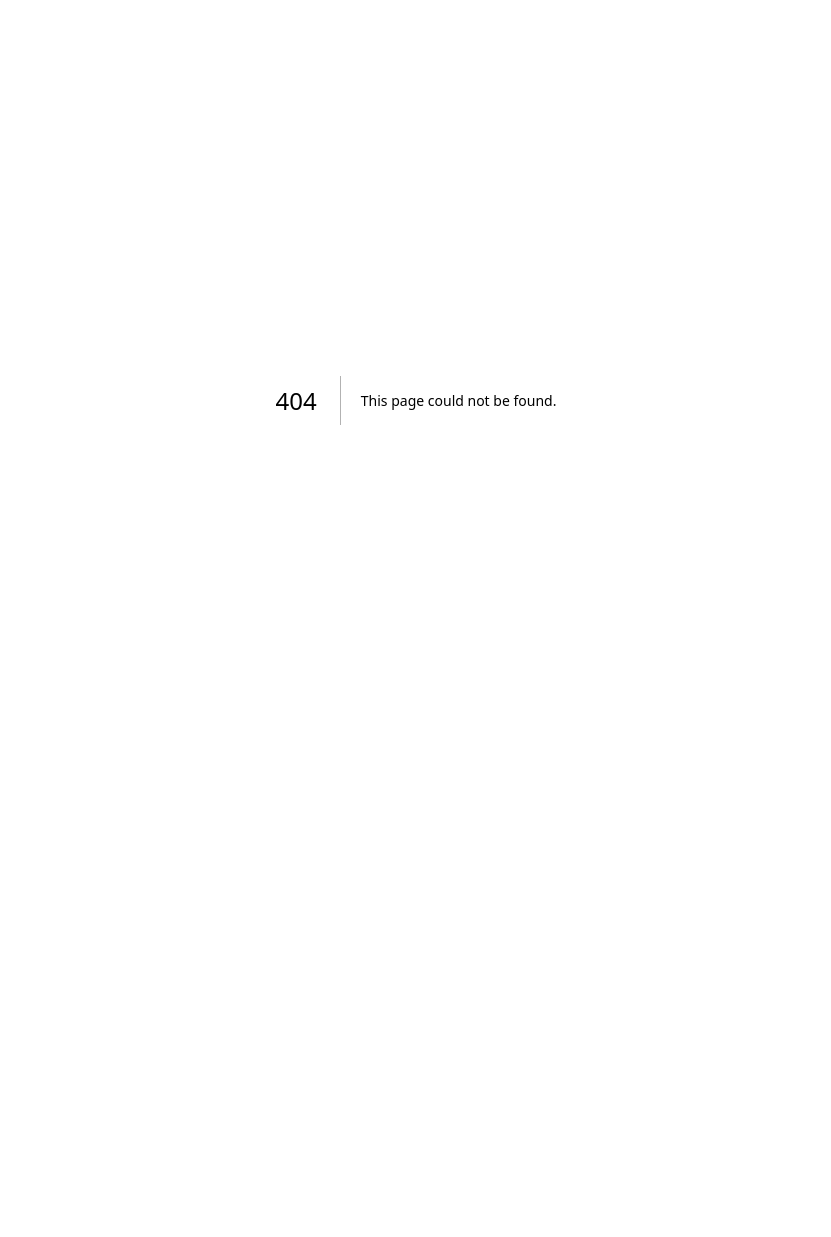
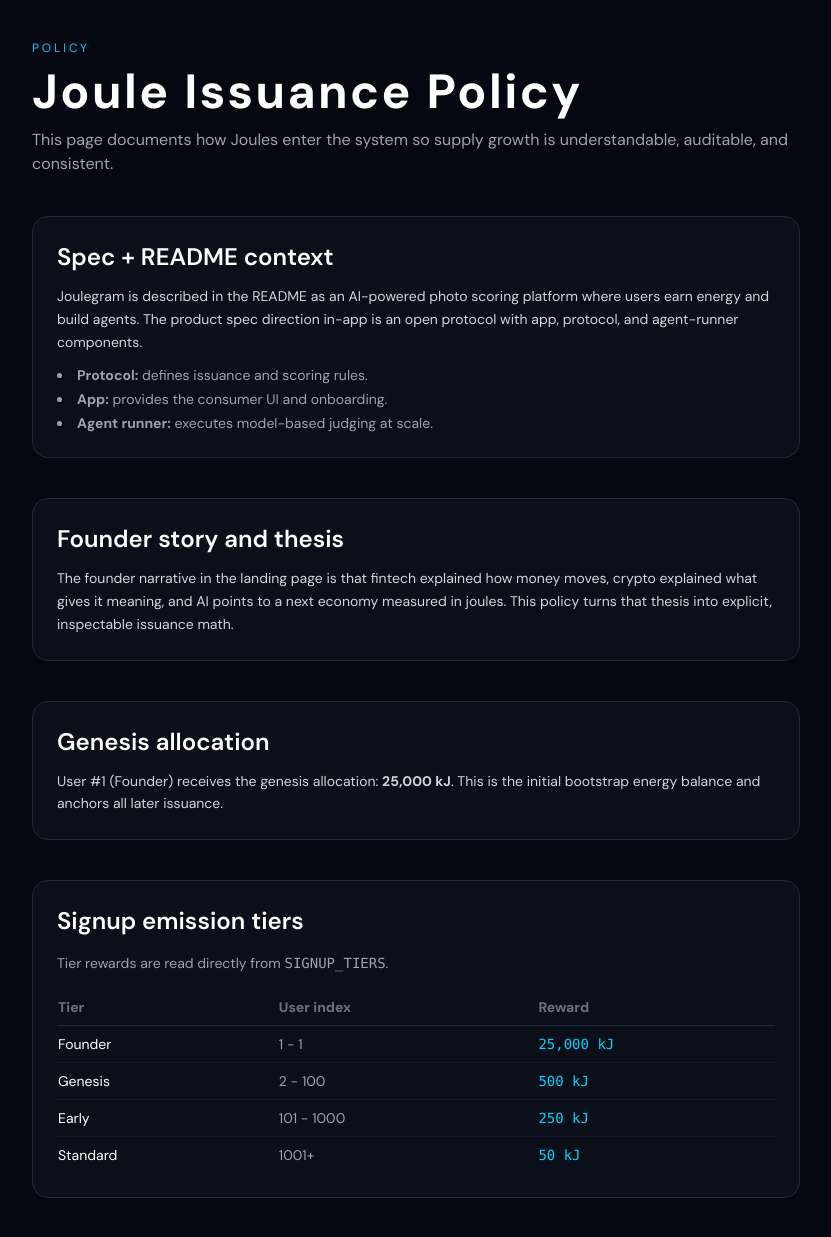
Before and after one commit to joulesgram/app, a Next.js app: page /policy in a window 1280 px wide. Before the commit this address had no page. Shown: the top 1237 px of the page, without its empty margins (224-1055 px from the left). Before the commit the page ends 800 px from the top, so only its background shows below. Built offline with nearby package versions, Linux system fonts and the light colour scheme.

Commit message:
Reapply expanded policy narrative on current baseline

```diff
--- /dev/null
+++ b/src/app/policy/page.tsx
@@ -0,0 +1,167 @@
+import Link from "next/link";
+import {
+  AGENT_CREATE_KJ,
+  GENESIS_KJ,
+  PHOTO_SCORE_KJ,
+  RATING_KJ,
+  SIGNUP_TIERS,
+} from "@/lib/constants";
+import { chainReward, fmtJ } from "@/lib/joules";
+
+const REFERRAL_LEVELS = [0, 1, 2, 3, 4, 5] as const;
+
+export default function PolicyPage() {
+  return (
+    <main className="min-h-screen bg-[#050810] text-white px-4 py-10">
+      <div className="max-w-3xl mx-auto space-y-10">
+        <header className="space-y-3">
+          <p className="text-xs uppercase tracking-[0.24em] text-[#00d4ff]">Policy</p>
+          <h1 className="text-3xl md:text-5xl font-bold tracking-wider">Joule Issuance Policy</h1>
+          <p className="text-gray-400 text-sm md:text-base leading-relaxed">
+            This page documents how Joules enter the system so supply growth is understandable,
+            auditable, and consistent.
+          </p>
+        </header>
+
+        <section className="bg-[#0a0f1a] border border-gray-800 rounded-2xl p-6 space-y-3">
+          <h2 className="text-2xl font-semibold">Spec + README context</h2>
+          <p className="text-sm text-gray-300 leading-relaxed">
+            Joulegram is described in the README as an AI-powered photo scoring platform where users
+            earn energy and build agents. The product spec direction in-app is an open protocol with
+            app, protocol, and agent-runner components.
+          </p>
+          <ul className="list-disc list-inside text-sm text-gray-400 space-y-1">
+            <li><strong>Protocol:</strong> defines issuance and scoring rules.</li>
+            <li><strong>App:</strong> provides the consumer UI and onboarding.</li>
+            <li><strong>Agent runner:</strong> executes model-based judging at scale.</li>
+          </ul>
+        </section>
+
+        <section className="bg-[#0a0f1a] border border-gray-800 rounded-2xl p-6 space-y-3">
+          <h2 className="text-2xl font-semibold">Founder story and thesis</h2>
+          <p className="text-sm text-gray-300 leading-relaxed">
+            The founder narrative in the landing page is that fintech explained how money moves,
+            crypto explained what gives it meaning, and AI points to a next economy measured in joules.
+            This policy turns that thesis into explicit, inspectable issuance math.
+          </p>
+        </section>
+
+        <section className="bg-[#0a0f1a] border border-gray-800 rounded-2xl p-6 space-y-3">
+          <h2 className="text-2xl font-semibold">Genesis allocation</h2>
+          <p className="text-sm text-gray-300 leading-relaxed">
+            User #1 (Founder) receives the genesis allocation: <strong>{fmtJ(GENESIS_KJ)}</strong>.
+            This is the initial bootstrap energy balance and anchors all later issuance.
+          </p>
+        </section>
+
+        <section className="bg-[#0a0f1a] border border-gray-800 rounded-2xl p-6 space-y-4">
+          <h2 className="text-2xl font-semibold">Signup emission tiers</h2>
+          <p className="text-sm text-gray-400">Tier rewards are read directly from <code>SIGNUP_TIERS</code>.</p>
+          <div className="overflow-x-auto">
+            <table className="w-full text-sm">
+              <thead>
+                <tr className="text-left text-gray-500 border-b border-gray-800">
+                  <th className="py-2 pr-3">Tier</th>
+                  <th className="py-2 pr-3">User index</th>
+                  <th className="py-2">Reward</th>
+                </tr>
+              </thead>
+              <tbody>
+                {SIGNUP_TIERS.map((tier, idx) => {
+                  const min = idx === 0 ? 1 : SIGNUP_TIERS[idx - 1].max + 1;
+                  const range = Number.isFinite(tier.max) ? `${min} - ${tier.max}` : `${min}+`;
+
+                  return (
+                    <tr key={tier.label} className="border-b border-gray-900 last:border-0">
+                      <td className="py-2 pr-3">{tier.label}</td>
+                      <td className="py-2 pr-3 text-gray-400">{range}</td>
+                      <td className="py-2 font-mono text-[#00d4ff]">{fmtJ(tier.reward)}</td>
+                    </tr>
+                  );
+                })}
+              </tbody>
+            </table>
+          </div>
+        </section>
+
+        <section className="bg-[#0a0f1a] border border-gray-800 rounded-2xl p-6 space-y-4">
+          <h2 className="text-2xl font-semibold">Referral chain reward decay</h2>
+          <p className="text-sm text-gray-300 leading-relaxed">
+            Referral rewards decay by depth using <code>chainReward(level)</code>, currently
+            <code className="ml-1">max(0, 1 / 2^level)</code>.
+          </p>
+          <ul className="grid sm:grid-cols-2 gap-2 text-sm">
+            {REFERRAL_LEVELS.map((level) => (
+              <li key={level} className="rounded-lg border border-gray-800 bg-[#050810] px-3 py-2">
+                <span className="text-gray-400">Level {level}: </span>
+                <span className="font-mono text-[#00d4ff]">{chainReward(level).toFixed(4)}x</span>
+              </li>
+            ))}
+          </ul>
+        </section>
+
+        <section className="bg-[#0a0f1a] border border-gray-800 rounded-2xl p-6 space-y-4">
+          <h2 className="text-2xl font-semibold">Energy unit definitions</h2>
+          <ul className="space-y-2 text-sm">
+            <li><span className="text-gray-400">GENESIS_KJ</span>: <span className="font-mono text-[#00d4ff]">{fmtJ(GENESIS_KJ)}</span></li>
+            <li><span className="text-gray-400">PHOTO_SCORE_KJ</span>: <span className="font-mono text-[#00d4ff]">{fmtJ(PHOTO_SCORE_KJ)}</span></li>
+            <li><span className="text-gray-400">AGENT_CREATE_KJ</span>: <span className="font-mono text-[#00d4ff]">{fmtJ(AGENT_CREATE_KJ)}</span></li>
+            <li><span className="text-gray-400">RATING_KJ</span>: <span className="font-mono text-[#00d4ff]">{fmtJ(RATING_KJ)}</span></li>
+          </ul>
+        </section>
+
+        <section className="bg-[#0a0f1a] border border-gray-800 rounded-2xl p-6 space-y-3">
+          <h2 className="text-2xl font-semibold">Why this matters</h2>
+          <ul className="list-disc list-inside space-y-1 text-sm text-gray-300">
+            <li><strong>Scarcity:</strong> A defined issuance path keeps total supply legible.</li>
+            <li><strong>Fairness:</strong> Emissions follow published tiers instead of ad hoc grants.</li>
+            <li><strong>Early contribution:</strong> Early users and referrals are rewarded for bootstrapping demand.</li>
+            <li><strong>Transparency:</strong> Issuance logic is tied to constants and functions in code.</li>
+            <li><strong>Ethereum-like trajectory:</strong> if adoption grows, joules can behave like a shared unit of account for compute work, with clear issuance rules similar to how blockchain economies publish monetary policy.</li>
+          </ul>
+        </section>
+
+        <section className="bg-[#0a0f1a] border border-gray-800 rounded-2xl p-6 space-y-3">
+          <h2 className="text-2xl font-semibold">Joule economy vision</h2>
+          <p className="text-sm text-gray-300 leading-relaxed">
+            The long-term goal is a compute-native economy where value is priced in joules rather than
+            abstract points. In that world, creators, raters, and agents settle value in a common energy
+            unit. This policy page is the first step: publish the issuance schedule now, then scale into
+            a broader protocol economy over time.
+          </p>
+        </section>
+
+        <section className="bg-[#0a0f1a] border border-gray-800 rounded-2xl p-6 space-y-5">
+          <h2 className="text-2xl font-semibold">FAQ</h2>
+          <div>
+            <h3 className="font-medium text-white">Why does User #1 have genesis joules?</h3>
+            <p className="mt-1 text-sm text-gray-400">
+              User #1 is the founder account and receives the one-time genesis allocation of
+              {" "}<strong>{fmtJ(GENESIS_KJ)}</strong> to seed network activity.
+            </p>
+          </div>
+          <div>
+            <h3 className="font-medium text-white">How are new joules minted?</h3>
+            <p className="mt-1 text-sm text-gray-400">
+              Minting comes from explicit issuance paths: signup tier rewards and referral chain rewards.
+              Both are deterministic from <code>SIGNUP_TIERS</code> and <code>chainReward(level)</code>.
+            </p>
+          </div>
+          <div>
+            <h3 className="font-medium text-white">Can invites inflate supply?</h3>
+            <p className="mt-1 text-sm text-gray-400">
+              Invites do increase supply, but each hop receives a smaller multiplier because
+              chain rewards decay exponentially by level.
+            </p>
+          </div>
+        </section>
+
+        <div className="pb-8">
+          <Link href="/feed" className="text-sm text-[#00d4ff] hover:brightness-110">
+            ← Back to app
+          </Link>
+        </div>
+      </div>
+    </main>
+  );
+}
```
